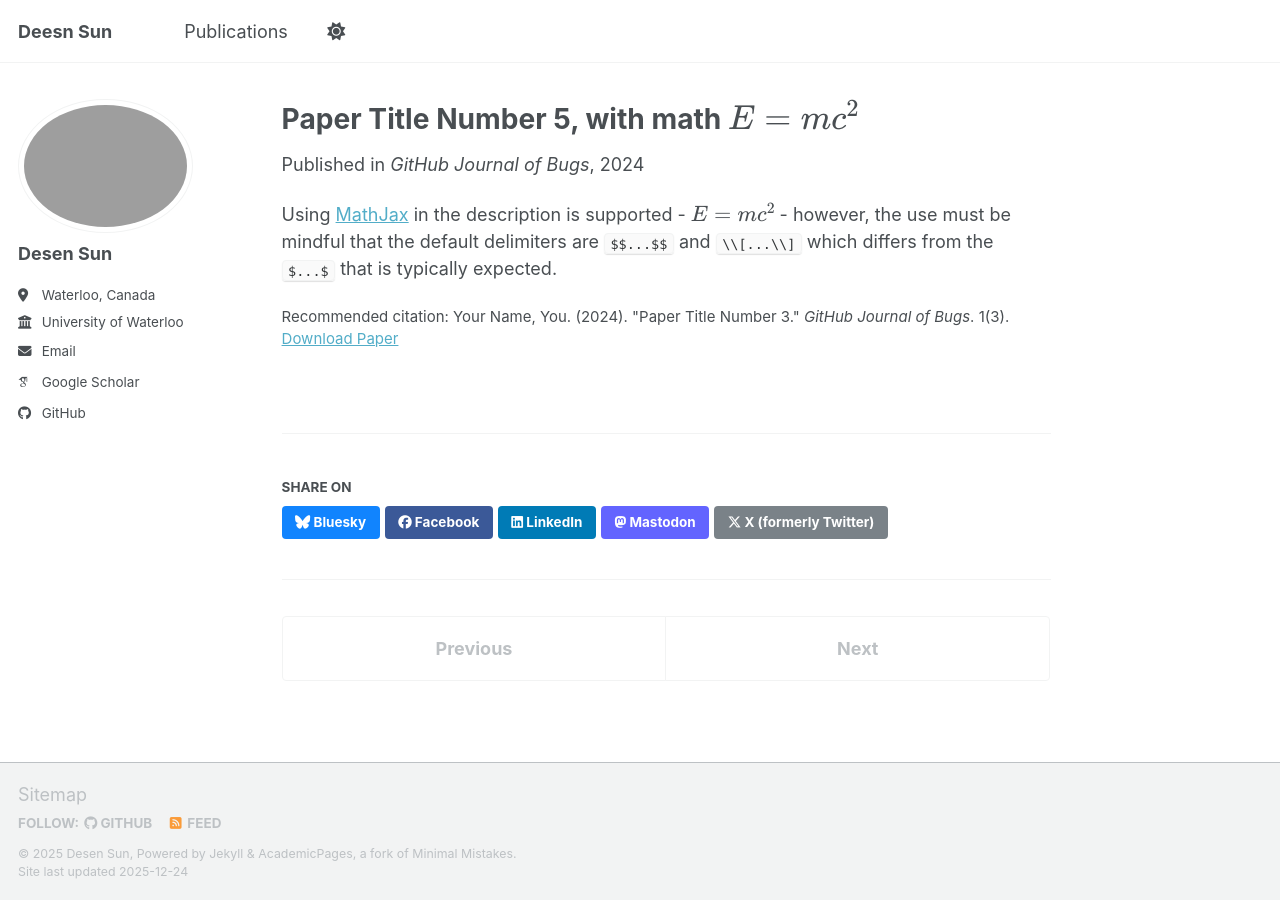
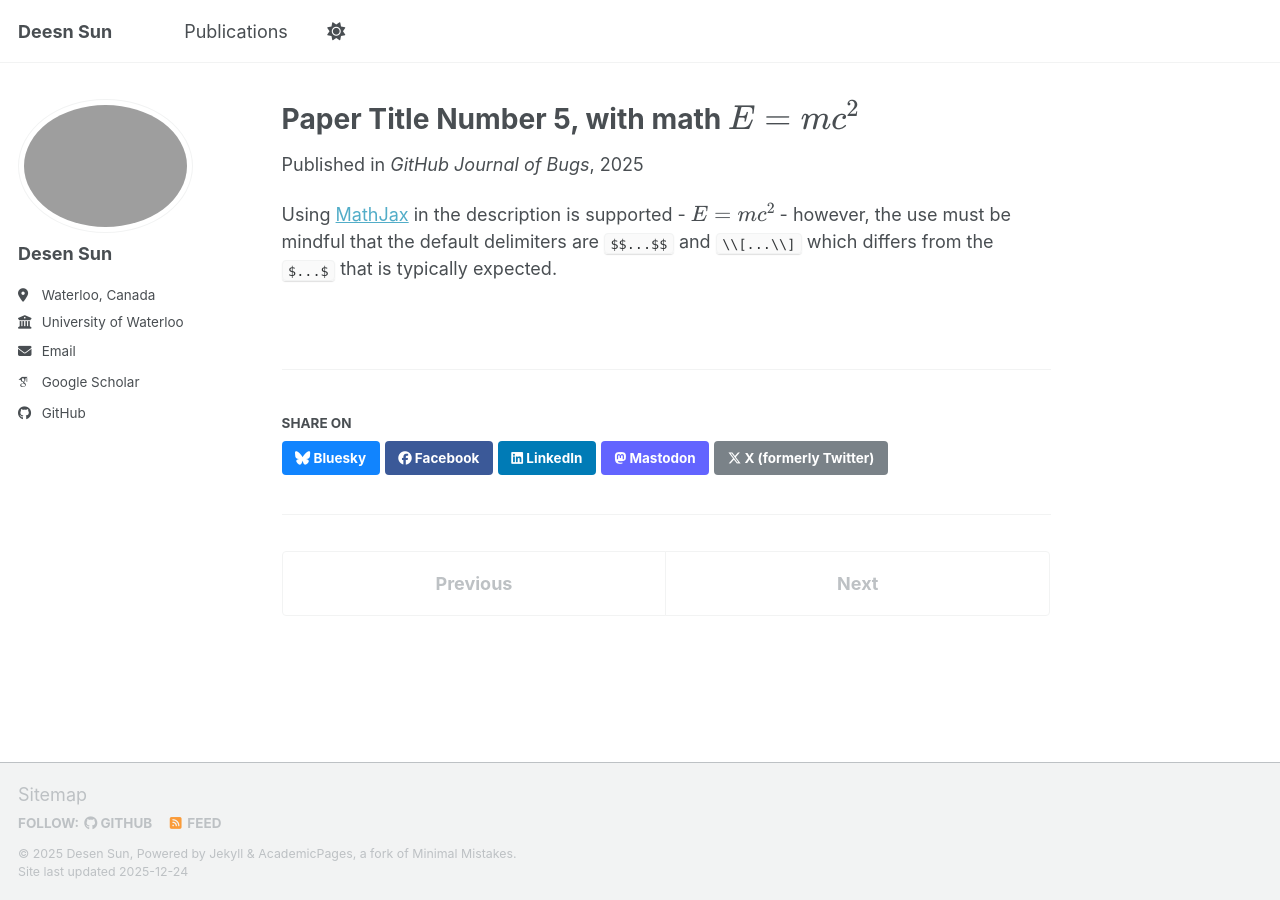
Before and after one commit to desenSunUBW/desen.sun.github.io, a Jekyll site: the page built from _publications/2025-06-08-paper-title-number-5.md, in a window 1280 px wide. Built offline with Jekyll 4.4.1, drawn with Linux system fonts in a browser that asks for light colours; some web fonts are replaced; a script bundle is joined from its source files by our own code; library files that are not in the unit come from our copies.

Commit message:
save pub details

```diff
--- a/_publications/2025-06-08-paper-title-number-5.md
+++ b/_publications/2025-06-08-paper-title-number-5.md
@@ -2,12 +2,11 @@
 title: "Paper Title Number 5, with math $$E=mc^2$$"
 collection: publications
 category: conferences
-permalink: /publication/2024-02-17-paper-title-number-4
-excerpt: 'This paper is about a famous math equation, $$E=mc^2$$'
-date: 2024-02-17
+permalink: /publication/2025-06-08-paper-title-number-5
+date: 2025-06-08
 venue: 'GitHub Journal of Bugs'
 paperurl: 'https://academicpages.github.io/files/paper3.pdf'
-citation: 'Your Name, You. (2024). &quot;Paper Title Number 3.&quot; <i>GitHub Journal of Bugs</i>. 1(3).'
+authors: '**Desen Sun**, Author2, B., & Author3, C.'
 ---
 
 Using [MathJax](https://www.mathjax.org/) in the description is supported - $$E=mc^2$$ - however, the use must be mindful that the default delimiters are `$$...$$` and `\\[...\\]` which differs from the `$...$` that is typically expected.
```
Also changed, not shown: _includes/archive-single-publication.html (+6 -1 lines), _publications/2010-10-01-paper-title-number-2.md (+1 -3 lines), _publications/2015-10-01-paper-title-number-3.md (+1 -3 lines), _publications/2024-02-17-paper-title-number-4.md (+1 -1 lines), _publications/2024-12-10-flexcache.md (+1 -1 lines).
